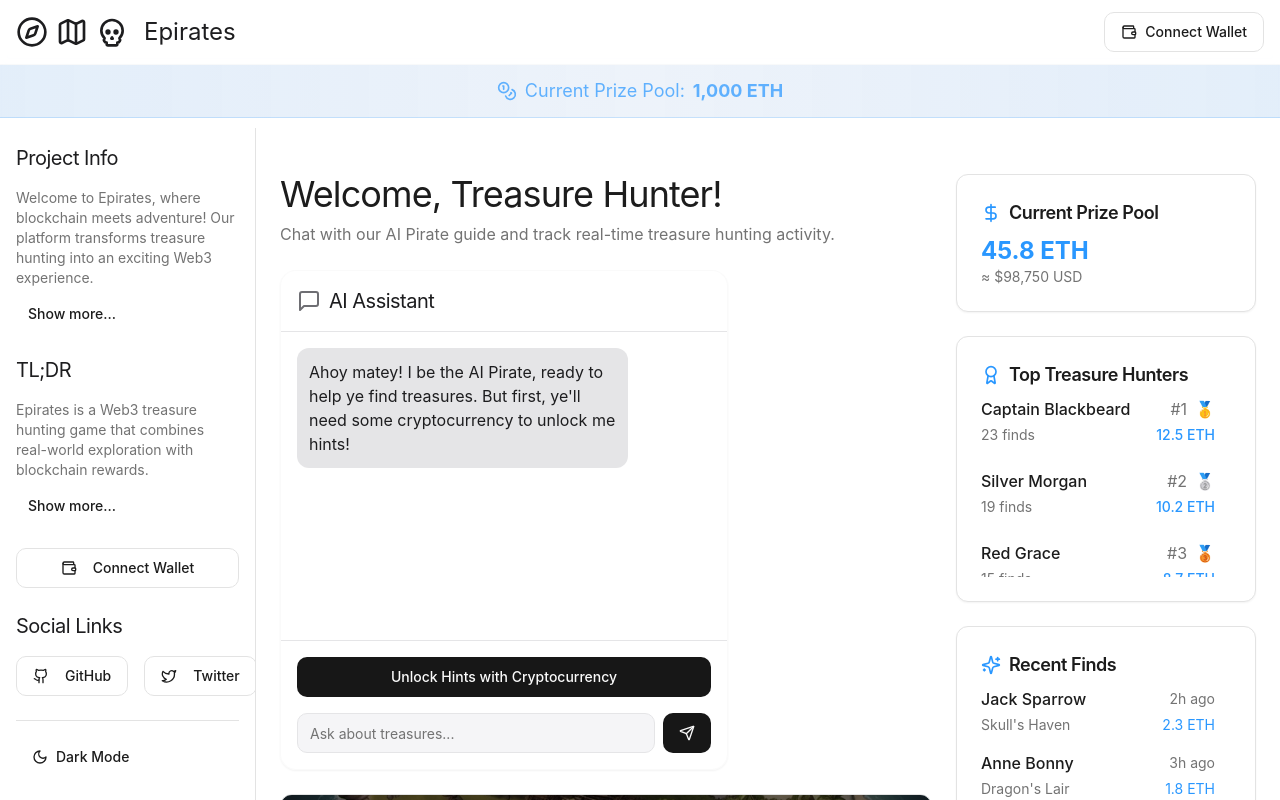
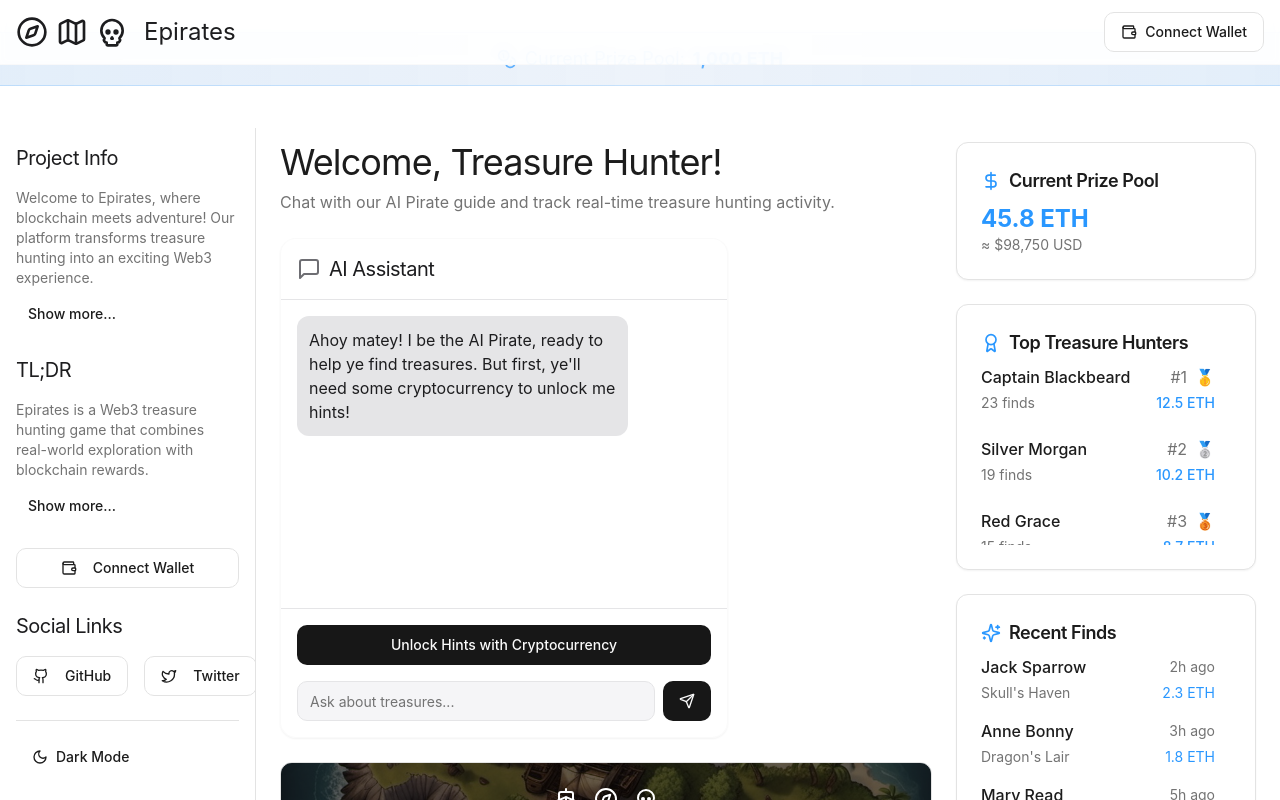
Before and after one commit to Gherard0-eth/gptnemo-ai, a React (Vite) app: page / in a window 1280 px wide. Shown: the top 800 px of the page. Built offline with nearby package versions, Linux system fonts and the light colour scheme.

Commit message:
Reduce space between hero and banner
Adjusted the spacing between the hero section and the banner to improve layout consistency across pages, aligning it more closely with the spacing observed on the 'island map' page.
[skip gpt_engineer]

```diff
--- a/src/App.tsx
+++ b/src/App.tsx
@@ -24,7 +24,7 @@ const App = () => (
             <div className="min-h-screen backdrop-blur-sm bg-white/30 dark:bg-black/30">
               <Header />
               <main className="flex flex-col">
-                <div className="mt-16">
+                <div className="mt-8">
                   <PrizePoolBanner />
                 </div>
                 <Routes>
```
